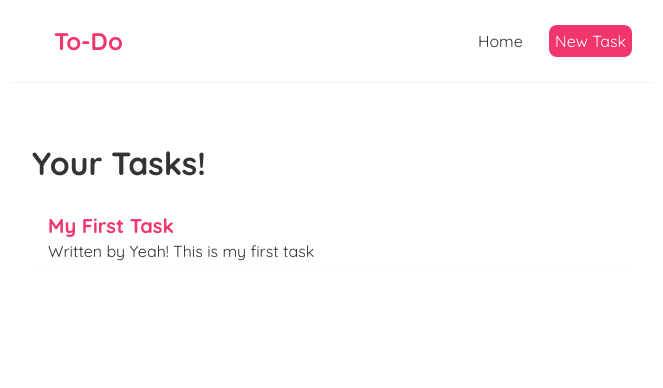
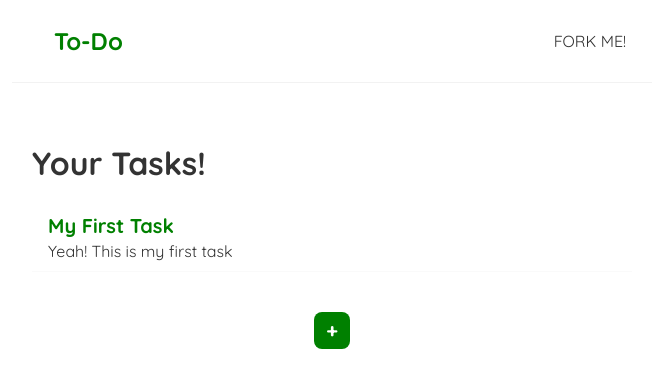
Before and after one commit to hmtcelik/to-do, a React (Create React App) app: page / in a window 1280 px wide. Shown: the top 388 px of the page, without its empty margins (308-971 px from the left). Built offline with nearby package versions, Linux system fonts and the light colour scheme; the HTML template or start-up script is replaced by a standard one.

Commit message:
creating tasks dynamically

```diff
--- a/data/db.json
+++ /dev/null
@@ -1,16 +0,0 @@
-{
-  "todos": [
-    {
-      "title": "qwd",
-      "body": "qwd",
-      "auth": "User2",
-      "id": 1
-    },
-    {
-      "title": "qdqw",
-      "body": "dwqdq",
-      "auth": "User2",
-      "id": 2
-    }
-  ]
-}
--- a/src/App.js
+++ b/src/App.js
@@ -1,7 +1,6 @@
 import Navbar from './Navbar';
 import Home from './Home';
 import {BrowserRouter as Router, Route, Switch} from 'react-router-dom'
-import Create from './Create';
 import Four0Four from './404';
 
 function App() {
@@ -14,9 +13,6 @@ function App() {
           <Route exact path="/"> {/* exact is very important  */}
             <Home />
           </Route>
-          <Route exact path="/create">
-            <Create />
-          </Route>
           <Route path="*">
             <Four0Four />
           </Route>
--- a/src/Create.js
+++ /dev/null
@@ -1,51 +0,0 @@
-import { useState } from "react";
-import { useHistory } from "react-router-dom";
-
-const Create = () => {
-    const [title, setTitle] = useState(''); //bu method bize dinamik bi sekilde yazilani kontrol etmeyi sagliyor (cok iyi)
-    const [body, setBody] = useState('');
-    const [auth, setAuth] = useState('User2');
-    const [isPending, setIsPending] = useState(false)
-    const lastPages = useHistory();
-
-    const handleSubmit = (e) => {
-        e.preventDefault();
-        const todo = {title, body, auth};
-
-        setIsPending(true);
-
-        fetch('http://localhost:9000/todos/', {
-            method: 'POST',
-            headers: { 'Content-Type':'application/json' },
-            body: JSON.stringify(todo)
-        }).then(() => {
-            setIsPending(false);
-            //lastPages.go(-1); //going last page (-1)
-            lastPages.push('/') //redirect to '/'
-        });
-    }
-
-    return (
-        <div className="create">
-            <h2>Create a New Todo</h2>
-            <form on onSubmit={handleSubmit}>
-                <label>Title:</label>
-                <input type="text" required value={title} onChange={(e) => setTitle(e.target.value)} />
-
-                <label>Body:</label>
-                <textarea required value={body} onChange={(e) => setBody(e.target.value)}></textarea>
-
-                <label>Author:</label>
-                <select value={auth} onChange={(e) => setAuth(e.target.value)}>
-                    <option value="User1">User1</option>
-                    <option value="User2">User2</option>
-                </select>
-
-                { !isPending && <button>Create</button> }
-                { isPending && <button>Creating...</button> }
-            </form>
-        </div>
-    );
-}
-
-export default Create;
--- a/src/Home.js
+++ b/src/Home.js
@@ -2,18 +2,60 @@ import { useState } from "react";
 import TodoList from "./TodoList";
 
 const Home = () => {
-  const [ todos, setTodos] = useState([
+  const [ todos, setTodos ] = useState([
     {title: 'My First Task', body:'Yeah! This is my first task', id:1}
   ]);
+  const [showCreate, setShowCreate] = useState(false);
+  const [showCreateBtn, setShowCreateBtn] = useState(true);
 
   const handleDelete = (id) => {
     const newTodos = todos.filter(todo => todo.id !== id);
     setTodos(newTodos);
+    setShowCreate(false)
+  }
+
+  const [title, setTitle] = useState(''); //bu method bize dinamik bi sekilde yazilani kontrol etmeyi sagliyor (cok iyi)
+  const [body, setBody] = useState('');
+  const [id, setId ] = useState(2);
+
+  const handleSubmit = (e) => {
+    e.preventDefault();
+    const todo = {title: title, body: body, id: id};
+    const newTodos = todos.slice();
+    newTodos.push(todo);
+    setTodos(newTodos);
+
+    //reseting form jobs
+    setId(id+1);
+    setTitle('');
+    setBody('');
+    setShowCreate(false);
+    setShowCreateBtn(true)
+  }
+
+  const openCreate = () => {
+    setShowCreate(true);
+    setShowCreateBtn(false)
+  }
+  const cancelCreate = () => {
+    setTitle('');
+    setBody('');
+    setShowCreate(false);
+    setShowCreateBtn(true)
   }
 
   return (
     <div className="home">
       { todos && <TodoList todos={todos} title="Your Tasks!" deleteFunc={handleDelete}/> }
+        { showCreate && <div className="create">
+            <form onSubmit={handleSubmit}>
+              <label>Title:</label><input type="text" required value={title} onChange={(e) => setTitle(e.target.value)} />
+              <label>Body:</label><textarea required value={body} onChange={(e) => setBody(e.target.value)}></textarea>
+              <button type="submit">Create</button> {'\u00A0'}
+              <button onClick={cancelCreate} style={{background:"gray"}}>Cancel</button>
+            </form>
+          </div> }
+          { showCreateBtn && <div className="create-content"><button className="create-button" onClick={openCreate}><strong style={{color:'white'}}>+</strong></button></div> }
     </div>
   );
 }
--- a/src/Navbar.js
+++ b/src/Navbar.js
@@ -3,14 +3,9 @@ import { Link } from 'react-router-dom';
 const Navbar = () => {
   return (
     <nav className="navbar">
-      <Link to="/"><h1>To-Do</h1></Link>
+      <Link to="/"><h1>To-Do</h1></Link> {/* if we use Link, the links dont want Get request*/}
       <div className="links">
-        <Link to="/">Home</Link> {/* if we use Link, the links dont want Get request*/}
-        <Link to="/create" style={{
-          color: 'white',
-          backgroundColor: '#f1356d',
-          borderRadius: '8px'
-        }}>New Task</Link>
+       <a href="https://github.com/hmtcelik/to-do">FORK ME!</a>
       </div>
     </nav>
   );
--- a/src/TodoList.js
+++ b/src/TodoList.js
@@ -8,7 +8,7 @@ const TodoList = ({todos, title, deleteFunc }) => {
             <div className="blog-preview" key={todo.id}>
                 <span className="delete-button-show"><a className="delete-button" onClick={() => deleteFunc(todo.id)}>x</a></span>
                 <h2>{ todo.title }</h2>
-                <p>Written by { todo.body }</p>
+                <p>{ todo.body }</p>
             </div>
         ))}
             {!isAnyTodo && <p className="empty-message">Wow! It's such an empty</p>}
--- a/src/index.css
+++ b/src/index.css
@@ -15,7 +15,7 @@
   border-bottom: 1px solid #f2f2f2;
 }
 .navbar h1 {
-  color: #f1356d;
+  color: Green;
 }
 .navbar .links {
   margin-left: auto;
@@ -26,7 +26,7 @@
   padding: 6px;
 }
 .navbar a:hover {
-  color: #f1356d;
+  color: Green;
 }
 .content {
   max-width: 600px;
@@ -35,7 +35,7 @@
 }
 
 .delete-button{
-  color: #f1356d;
+  color: Green;
   font-size: 24px;
   cursor: pointer;
   float: right;
@@ -61,7 +61,7 @@
 
 .blog-preview h2 {
   font-size: 20px;
-  color: #f1356d;
+  color: Green;
   margin-bottom: 3px;
 }
 .blog-preview a{
@@ -71,14 +71,14 @@
 /* blog details page */
 .blog-details h2 {
   font-size: 20px;
-  color: #f1356d;
+  color: Green;
   margin-bottom: 10px;
 }
 .blog-details div {
   margin: 20px 0;
 }
 .blog-details button {
-  background: #f1356d;
+  background: Green;
   color: #fff;
   border: 0;
   padding: 8px;
@@ -99,7 +99,7 @@
 }
 .create h2 {
   font-size: 20px;
-  color: #f1356d;
+  color: Green;
   margin-bottom: 30px;
 }
 .create input, .create textarea, .create select {
@@ -111,7 +111,7 @@
   display: block;
 }
 .create button {
-  background: #f1356d;
+  background: Green;
   color: #fff;
   border: 0;
   padding: 8px;
@@ -123,3 +123,22 @@
   margin-top: 30px;
   padding: 1px;
 }
+
+
+.create-content{
+  max-width: 600px;
+  padding: 20px;
+  text-align: center;
+}
+.create-button{
+
+  background: Green;
+  color: #fff;
+  border: 0;
+  padding: 6px;
+  width: 36px;
+  border-radius: 8px;
+  cursor: pointer;
+  font-size: 20px;
+  text-align: center;
+}
```
Also changed, not shown: src/useFetch.js (deleted, +0 -40 lines), 1 other file (tests, documents, lock files or other folders).
